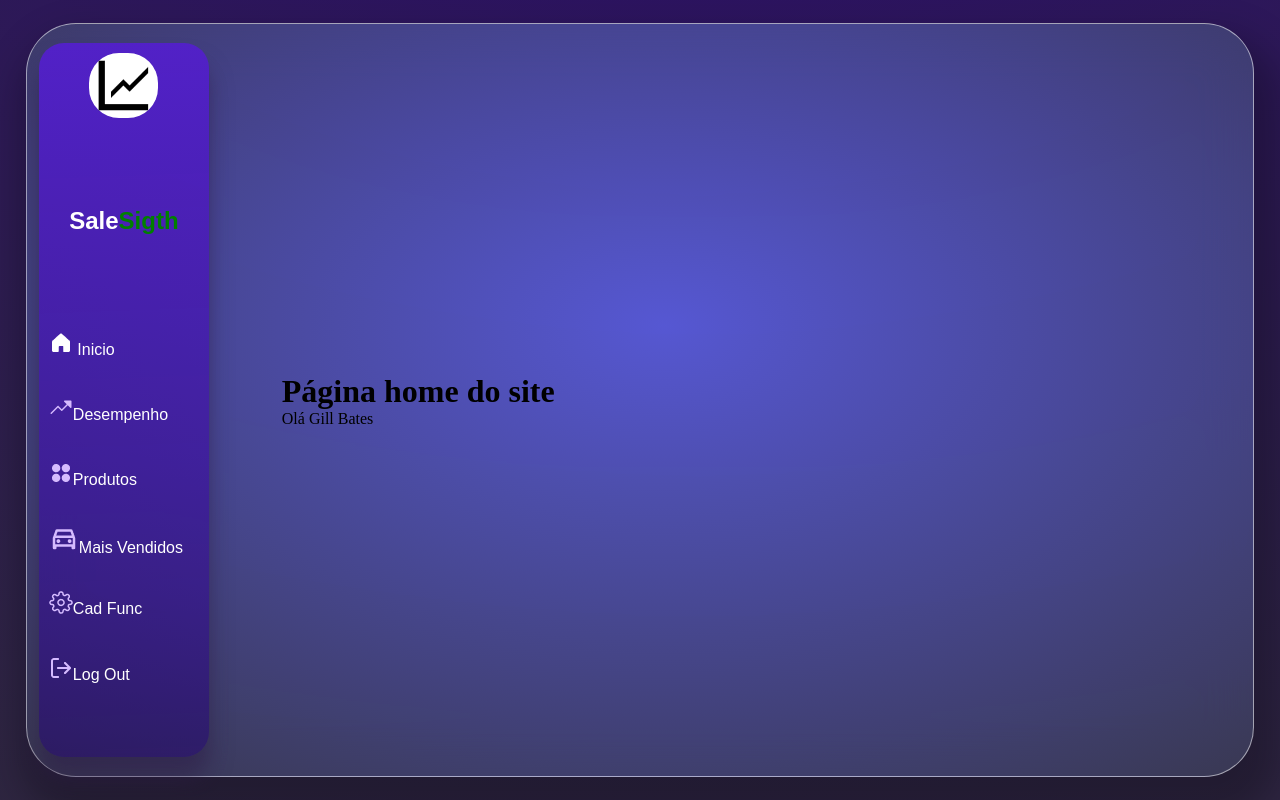
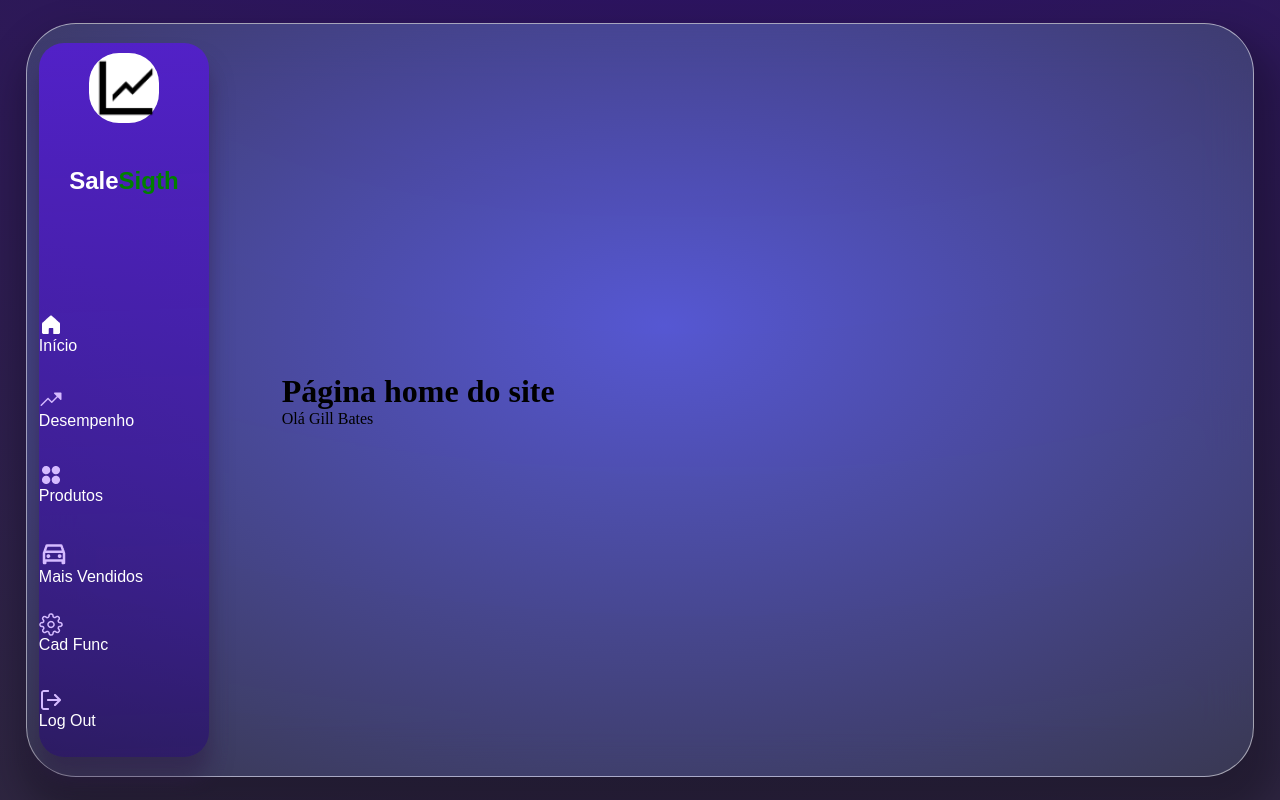
Before and after one commit to arthurvp1/SA2Fase, a React (Vite) app: page / in a window 1280 px wide. Built offline with nearby package versions, Linux system fonts and the light colour scheme; a web font is replaced by a local one.

Commit message:
atualizando navbar

```diff
--- a/src/components/Navbar.css
+++ b/src/components/Navbar.css
@@ -33,29 +33,24 @@
 
 }
 .div-label-navbar{
-    height: 10%;
-    display: flex;
-    flex-direction: column;
+    height: 13%;
     justify-content: center;
     align-items: center;
-    color: white;
+    color: rgb(255, 255, 255);
 }
 .span-navbar{
     color: green;
 }
 .logo-navbar{
     display: flex;
-    height: 20%;
+    height: 18%;
 }
 .icon-navbar{
     display: flex;
-    flex-direction: column;
-    justify-content: center;
     border-radius: 30px;
     background-color: #ffffff;
-    width: 68.768px;
-    height: 65px;
-    flex-shrink: 0;
+    width: 70px;
+    height: 70px;
     margin-top: 10px;
 }
 
@@ -74,7 +69,12 @@ h2{
 }
 .inicio,.desempenho,.produtos,.vendidos,.cadastro,.logout{
     width: 100%;
-    height: 8%;
+    height: 10%;
+}
+.iconesidebar{
     display: flex;
-    align-items: center;
+    width: 20%;
 }
+.textsidebar{
+width: 80%;
+}
--- a/src/components/Navbar.jsx
+++ b/src/components/Navbar.jsx
@@ -3,39 +3,74 @@ import './Navbar.css'
 function Navbar() {
   return (
     <div className="navbar-container">
+
       <div className="logo-navbar">
         <div className="icon-navbar">
           <img src="./public/imagens/icon2.png" alt="" />
         </div>
+
       </div>
+
       <div className="div-label-navbar">
         <h2>Sale<span className="span-navbar">Sigth</span></h2>
       </div>
 
       <nav className="navbar">
+        <div className="inicio">
+          <Link to="/">
 
-        <div className="inicio">
-          <Link to="/"><img src="./imagens/Group 2.png" /> Inicio</Link>
+            <div className="iconesidebar">
+              <img src="./imagens/Group 2.png" alt="Início" />
+            </div>
+
+            <div className="textsidebar">Início</div>
+
+          </Link>
         </div>
 
         <div className="desempenho">
-          <Link to="/desempenho"><img src="./imagens/TrendUp.png" />Desempenho</Link>
+          <Link to="/desempenho">
+            <div className="iconesidebar">
+              <img src="./imagens/TrendUp.png" alt="Desempenho" />
+            </div>
+            <div className="textsidebar">Desempenho</div>
+          </Link>
         </div>
 
         <div className="produtos">
-          <Link to="/produtos"><img src="./imagens/CirclesFour.png" />Produtos</Link>
+          <Link to="/produtos">
+            <div className="iconesidebar">
+              <img src="./imagens/CirclesFour.png" alt="Produtos" />
+            </div>
+            <div className="textsidebar">Produtos</div>
+          </Link>
         </div>
 
         <div className="vendidos">
-          <Link to="/maisVendidos"> <img src="./imagens/directions_car.png" alt="" />Mais Vendidos</Link>
+          <Link to="/maisVendidos">
+            <div className="iconesidebar">
+              <img src="./imagens/directions_car.png" alt="Mais Vendidos" />
+            </div>
+            <div className="textsidebar">Mais Vendidos</div>
+          </Link>
         </div>
 
         <div className="cadastro">
-          <Link to="/cadastroFunc"><img src="./imagens/Settings.png" alt="" />Cad Func</Link>
+          <Link to="/cadastroFunc">
+            <div className="iconesidebar">
+              <img src="./imagens/Settings.png" alt="Cad Func" />
+            </div>
+            <div className="textsidebar">Cad Func</div>
+          </Link>
         </div>
 
         <div className="logout">
-          <Link to="/login"><img src="./imagens/Log out.png" alt="" />Log Out</Link>
+          <Link to="/login">
+            <div className="iconesidebar">
+              <img src="./imagens/Log out.png" alt="Log Out" />
+            </div>
+            <div className="textsidebar">Log Out</div>
+          </Link>
         </div>
 
       </nav>
```
